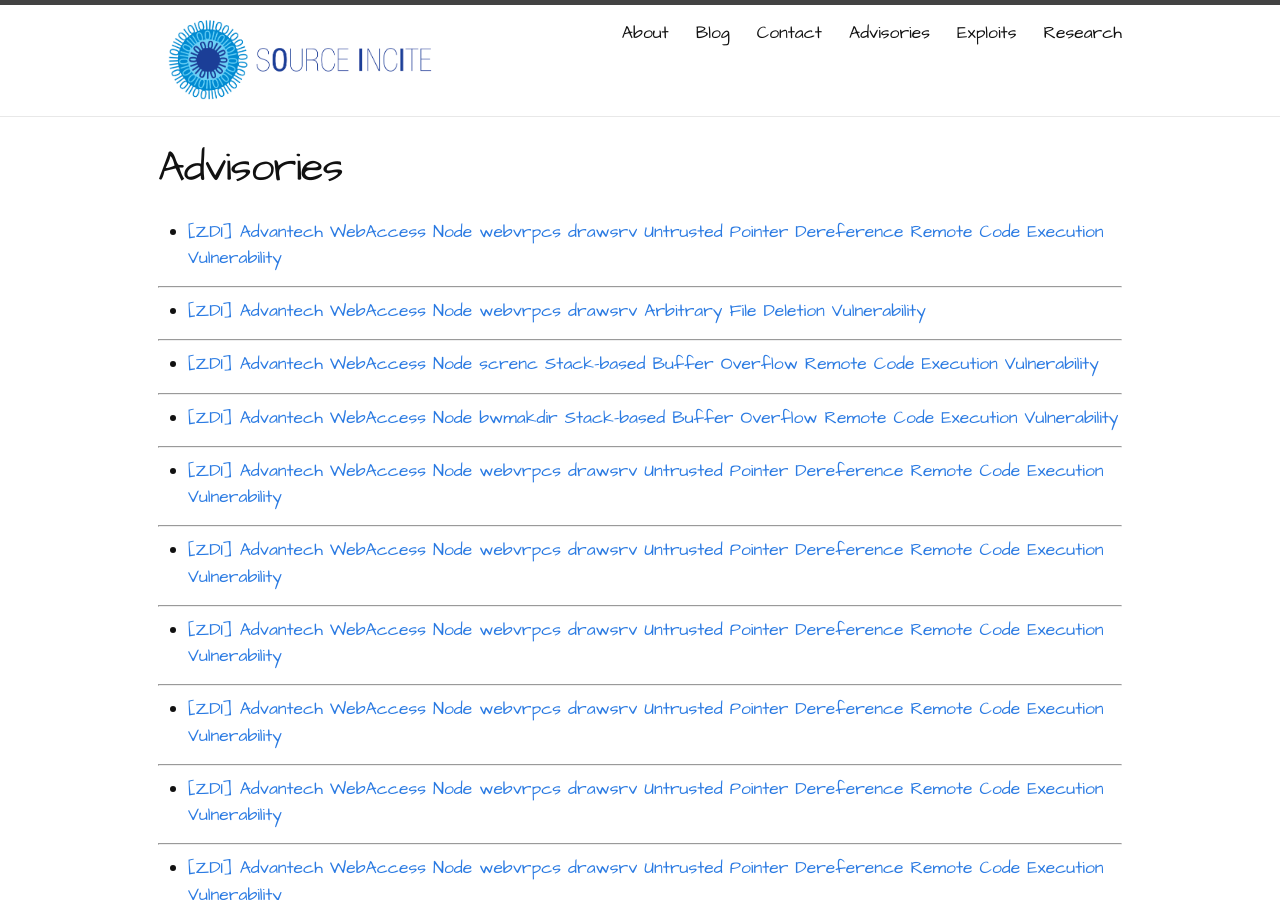
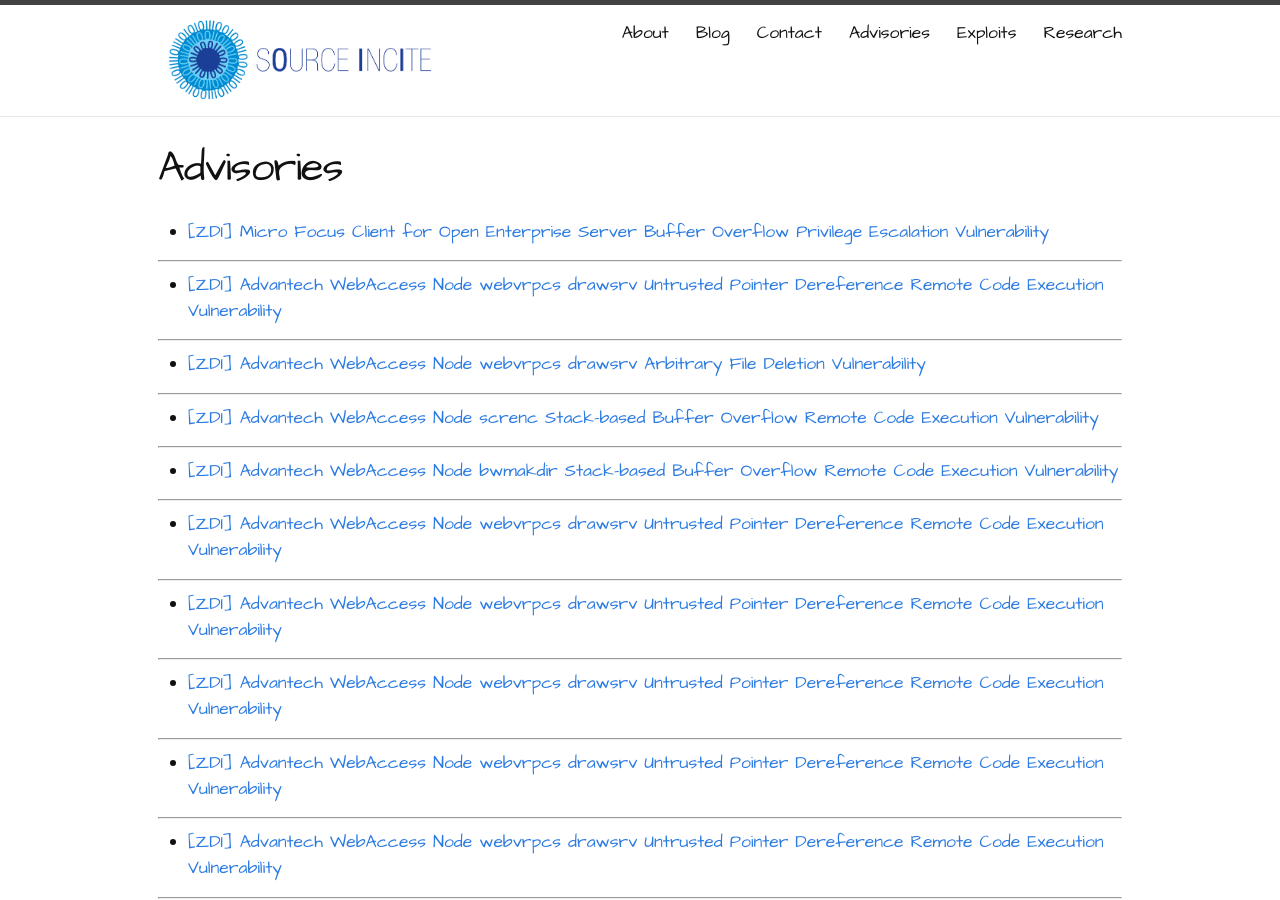
Before and after one commit to sourceincite/sourceincite.github.io, a Jekyll site: the page built from advisories/index.md, in a window 1280 px wide and 900 px high. Built offline with Jekyll 4.4.1, drawn with Linux system fonts in a browser that asks for light colours.

Commit message:
added advisory

```diff
--- a/advisories/index.md
+++ b/advisories/index.md
@@ -4,6 +4,10 @@
 permalink: /advisories/
 ---
 
+* [[ZDI] Micro Focus Client for Open Enterprise Server Buffer Overflow Privilege Escalation Vulnerability](https://www.zerodayinitiative.com/advisories/ZDI-18-528/)
+
+---
+
 * [[ZDI] Advantech WebAccess Node webvrpcs drawsrv Untrusted Pointer Dereference Remote Code Execution Vulnerability](https://www.zerodayinitiative.com/advisories/ZDI-18-526/)
 
 ---
```
